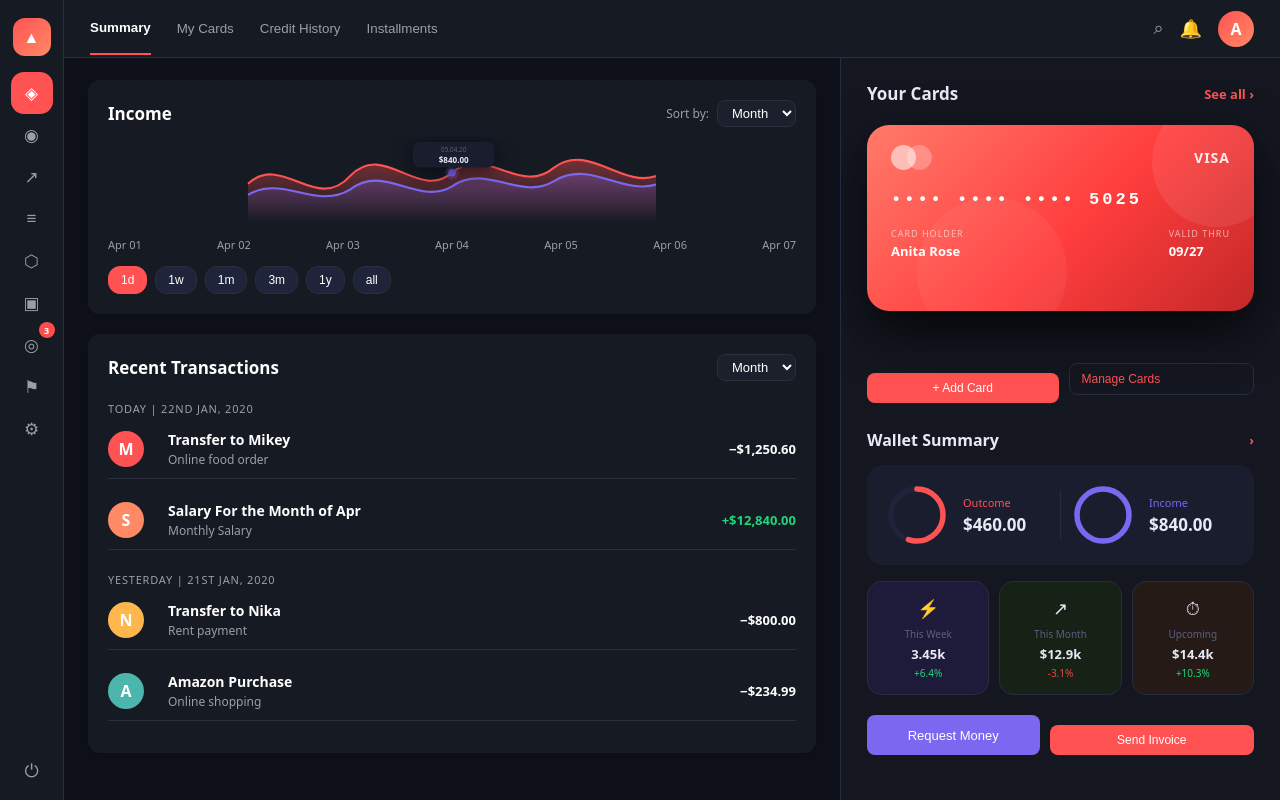
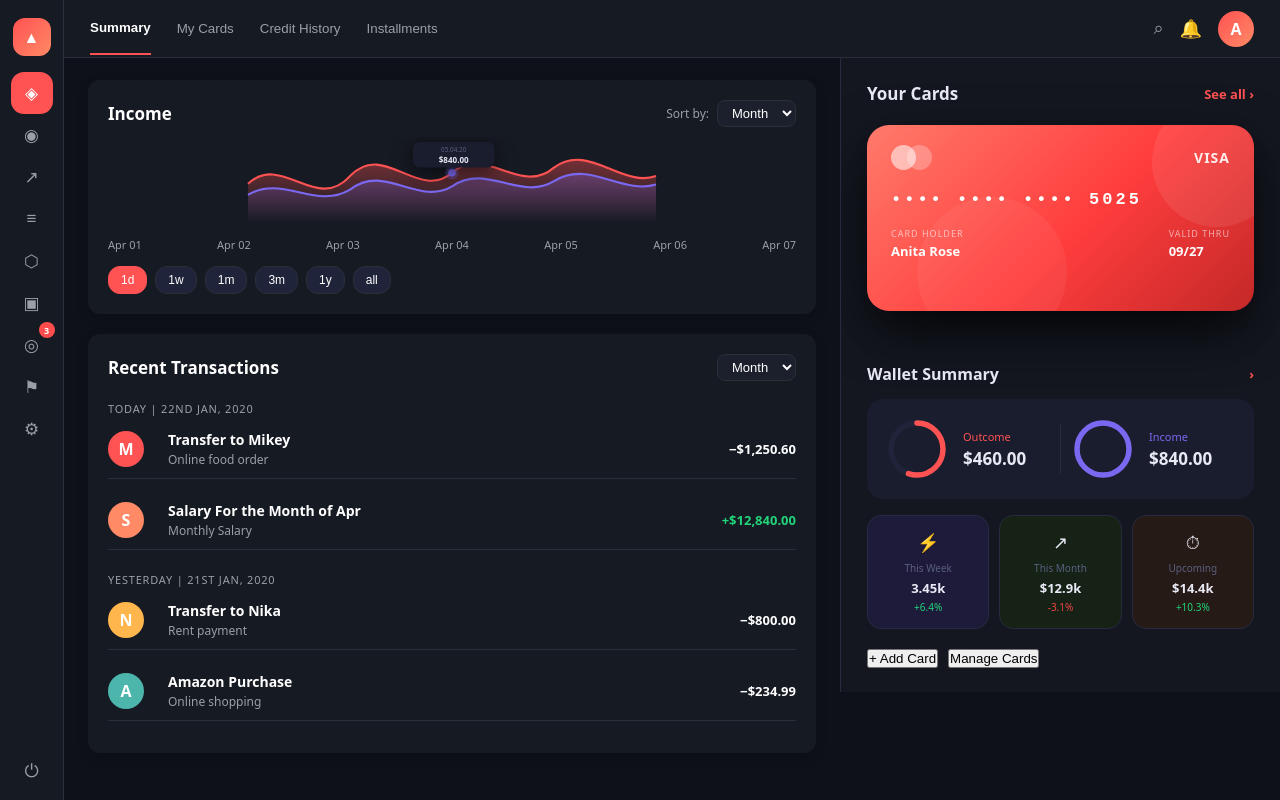
Before and after one commit to Theekshana-khp/E-wallet-Frontend, a React (Create React App) app: page / in a window 1280 px wide. Built offline with nearby package versions, Linux system fonts and the light colour scheme.

Commit message:
update dashboardUI

```diff
--- a/src/components/dashRightPanel/dashRightPanel.jsx
+++ b/src/components/dashRightPanel/dashRightPanel.jsx
@@ -18,11 +18,6 @@ const DashRightPanel = ({ btn }) => {
                 <div className="card-front">
                     <CreditCard gradient="linear-gradient(135deg,#FF7A6A 0%,#FF3D3D 55%,#C42828 100%)" last4="5025" holder="Anita Rose" expiry="09/27" brand="VISA" />
                 </div>
-            </div>
-
-            <div className="card-actions">
-                <button className="btn-primary">+ Add Card</button>
-                <button className="btn-outline">Manage Cards</button>
             </div>
 
             <div className="wallet-summary-header">
@@ -52,8 +47,8 @@ const DashRightPanel = ({ btn }) => {
             </div>
 
             <div className="action-buttons">
-                <button className="btn-purple">Request Money</button>
-                <button className="btn-primary">Send Invoice</button>
+                <button className="btn-purple-dash">+ Add Card</button>
+                <button className="btn-primary-dash">Manage Cards</button>
             </div>
         </div>
     );
--- a/src/pages/wallet/mainDashBoard.jsx
+++ b/src/pages/wallet/mainDashBoard.jsx
@@ -101,7 +101,9 @@ function MainDashBoard() {
                         <div className="avatar">A</div>
                     </div>
                 </div>
-                {pageContent()}
+
+                    {pageContent()}
+
             </div>
         </div>
     );
--- a/src/pages/wallet/pages/dashBoard.jsx
+++ b/src/pages/wallet/pages/dashBoard.jsx
@@ -67,8 +67,9 @@ function Dashboard({ TRANSACTIONS, D }) {
                 </div>
             </div>
 
-            {/* Right Panel */}
-            <DashRightPanel />
+            <div className="dashboard-Right">
+                <DashRightPanel />
+            </div>
         </div>
     );
 }
```
